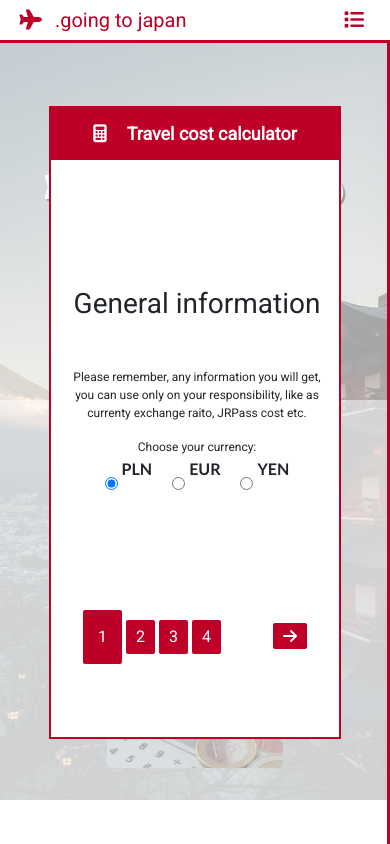
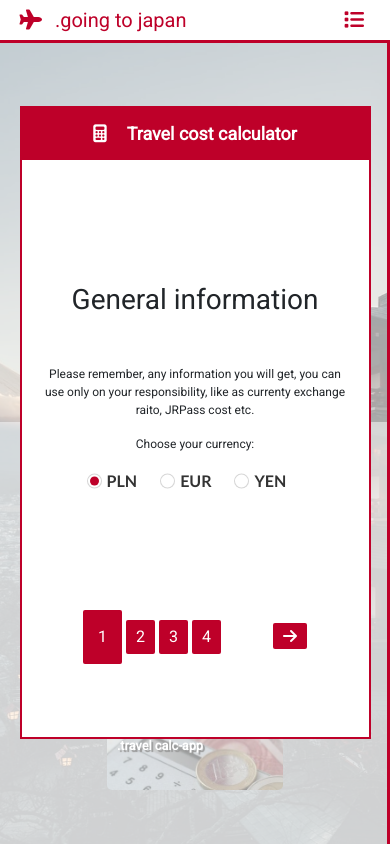
Before and after one commit to marek-onPC/gtj, a plain HTML site: page siteside.html in a window 390 px wide. Both pictures are taken after a click on the link ".travel calc-app". Drawn offline with nearby package versions, Linux system fonts and the light colour scheme.

Commit message:
change of radio style, modification of view for phones

```diff
--- a/code.js
+++ b/code.js
@@ -31,6 +31,8 @@ $(document).ready(function($) {
   $('#prep').fadeOut();
   $('#trip-plan').fadeOut();
   $('#about').fadeOut();
+  $('.modal-box').fadeOut();
+  $('.modal-bg').fadeOut();
   $('#home').delay(250).fadeIn();
   console.log("home");
   }
@@ -43,6 +45,8 @@ $(document).ready(function($) {
   $('#prep').fadeOut();
   $('#trip-plan').fadeOut();
   $('#about').fadeOut();
+  $('.modal-box').fadeOut();
+  $('.modal-bg').fadeOut();
   $('#japan').delay(250).fadeIn();
   console.log("jap");0
   }
@@ -55,6 +59,8 @@ $(document).ready(function($) {
   $('#japan').fadeOut();
   $('#trip-plan').fadeOut();
   $('#about').fadeOut();
+  $('.modal-box').fadeOut();
+  $('.modal-bg').fadeOut();
   $('#prep').delay(250).fadeIn();
   console.log("prep");0
   }
@@ -67,6 +73,8 @@ $(document).ready(function($) {
   $('#japan').fadeOut();
   $('#prep').fadeOut();
   $('#about').fadeOut();
+  $('.modal-box').fadeOut();
+  $('.modal-bg').fadeOut();
   $('#trip-plan').delay(250).fadeIn();
   console.log("trip");0
   }
@@ -78,6 +86,8 @@ $(document).ready(function($) {
   $('#japan').fadeOut();
   $('#prep').fadeOut();
   $('#trip-plan').fadeOut();
+  $('.modal-box').fadeOut();
+  $('.modal-bg').fadeOut();
   $('#about').delay(250).fadeIn();
   console.log("about");0
   }
@@ -121,6 +131,8 @@ $(document).ready(function($) {
     $('#home').delay(250).fadeIn();
     $('.modal-bg').fadeIn();
     $('.modal-box').fadeIn();
+    let set_height = $('#home').height();
+    $('.modal-bg').height(set_height);
   });
 
   $('#calc-app-close').click(function(){
--- a/css/globalside.css
+++ b/css/globalside.css
@@ -265,13 +265,63 @@ input[type=text]
     width: 15vw;
 }
 
-#currencyType > span
+.span_check
 {
     font-weight: bold;
     font-family: 'Calibri', sans-serif;
     position: relative;
-    top: -15px;
+    cursor: pointer;
+    display: inline-block;
+    margin: 0 20 0 3;
+    padding: 0 0 0 30px;
+    color: #333333;
 }
+
+.span_check::before
+{
+    /*transform is needed so the box/radio could be in the same line as text!*/
+    -webkit-transform: translateY(-50%);
+    transform: translateY(-50%);
+    background: #fff;
+    border: 1px solid rgba(0, 0, 0, 0.16);
+    border-radius: 50%;
+    content: "";
+    display: block;
+    height: 25px;
+    width: 25px;
+    left: 0;
+    position: absolute;
+    top: 50%;
+
+}
+
+.span_check::after
+{
+    /*transform is needed so the box/radio could be in the same line as text!*/
+    -webkit-transform: translateY(-50%);
+    transform: translateY(-50%);
+    background: #be0029;
+    border-radius: 50%;
+    content: "";
+    height: 13px;
+    width: 13px;
+    left: 6px;
+    opacity: 0;
+    position: absolute;
+    top: 50%;
+    transition: all 0.3s ease 0s;
+}
+
+.radio_style
+{
+    display: none;
+}
+
+.radio_style:checked + span::after {
+    opacity: 1;
+  }
+
+
 
 input:focus
 {
@@ -321,7 +371,7 @@ input:focus
 #calc-pages
 {
     height: 55vh;
-    width: 75vw;
+    /* width: 75vw; */
     padding-left: 5%;
     padding-right: 5%;
 }
@@ -406,6 +456,7 @@ input:focus
     .wallpaper
     {
         height: 800px;
+        min-height: 100vh;
     }
 
     .wallpaper h1
@@ -417,11 +468,13 @@ input:focus
     .welcome-content
     {
         height: 400px;
+        min-height: 50vh;
     }
 
     .welcome-top
     {
         height: 400px;
+        min-height: 50vh;
     }
 
 }
@@ -516,6 +569,31 @@ input:focus
         height: 42.5px;
     }
 
+    .span_check
+    {
+        margin: 0 20 0 3;
+        padding: 0 0 0 20px;
+    }
+
+    .span_check::before
+    {
+        height: 15px;
+        width: 15px;
+    }
+
+    .span_check::after
+    {
+        height: 9px;
+        width: 9px;
+        left: 3px;
+    }
+
+    .modal-box
+    {
+        height: 75vh;
+        width: 90vw;
+    }
+
 }
 
 /* AJUST SIDEBAR AND MAIN BUTTONS TO RESOLUTION */
--- a/siteside.html
+++ b/siteside.html
@@ -286,9 +286,9 @@
                       <p>Please remember, any information you will get, you can use only on your responsibility, like as currenty exchange raito, JRPass cost etc.</p>
                       <p class="mb-3">Choose your currency:</p>
                       <form id="currencyType">
-                        <input type="radio" name="currency" id="" value="PLN" class="mr-1" checked><span class="mr-3">PLN</span>
-                        <input type="radio" name="currency" id="" value="EUR" class="mr-1"><span class="mr-3">EUR</span>
-                        <input type="radio" name="currency" id="" value="YEN" class="mr-1"><span>YEN</span>
+                        <label><input type="radio" name="currency" id="" value="PLN" class="radio_style mr-1" checked><span class="mr-3 span_check">PLN</span></label>
+                        <label><input type="radio" name="currency" id="" value="EUR" class="radio_style mr-1"><span class="mr-3 span_check">EUR</span></label>
+                        <label><input type="radio" name="currency" id="" value="YEN" class="radio_style mr-1"><span class="span_check">YEN</span></label>
                       </form>
                     </div>
                   </div>
@@ -324,25 +324,26 @@
                   <div class="row h-100 d-flex align-items-center justify-content-center">
                     <div class="col-7">
                       <form id="jrpass">
-                        <p class="input-title mt-3 mb-1">Do you want to buy Japanese Rail Pass?</p>
-                        <input type="radio" name="type0" id="" value="jrN" class="mr-1" checked><span class="mr-1">No</span>
-                        <input type="radio" name="type0" id="" value="jrY" class="mr-1"><span class="mr-1">Yes</span>
+                        <p class="input-title mt-3 mb-2">Do you want to buy Japanese Rail Pass?</p>
+                        <label><input type="radio" name="type0" id="" value="jrN" class="radio_style" checked><span class="mr-1 span_check">No</span></label>
+                        <label><input type="radio" name="type0" id="" value="jrY" class="radio_style"><span class="mr-1 span_check">Yes</span></label>
+
                         <section id="type1">
-                          <p class="input-title mt-3 mb-1">Type of ticket - adult/child</p>
-                          <input type="radio" name="type1" id="" value="adult"><span class="mr-1">Adult</span>
-                          <input type="radio" name="type1" id="" value="child" class="ml-1"><span class="mr-1">Child</span>
+                          <p class="input-title mt-3 mb-2">Type of ticket - adult/child</p>
+                          <label><input type="radio" name="type1" id="" value="adult" class="radio_style"><span class="mr-1 span_check">Adult</span></label>
+                          <label><input type="radio" name="type1" id="" value="child" class="radio_style"><span class="mr-1 span_check">Child</span></label>
 
                         </section>
                         <section id="type2">
                           <p class="input-title mt-3 mb-1">Type of ticket - normal/green(premium)</p>
-                          <input type="radio" name="type2" id="" value="normal"><span class="mr-1">Normal</span>
-                          <input type="radio" name="type2" id="" value="green" class="ml-1"><span class="mr-1">Green</span>
+                          <label><input type="radio" name="type2" id="" value="normal" class="radio_style"><span class="mr-1 span_check">Normal</span></label>
+                          <label><input type="radio" name="type2" id="" value="green" class="radio_style"><span class="mr-1 span_check">Green</span></label>
                         </section>
                         <section id="type3">
                           <p class="input-title mt-3 mb-1">Number of days</p>
-                          <input type="radio" name="type3" id="" value="7"><span class="mr-1">7</span>
-                          <input type="radio" name="type3" id="" value="14" class="ml-1"><span class="mr-1">14</span>
-                          <input type="radio" name="type3" id="" value="21" class="ml-1"><span class="mr-1">21</span>
+                          <label><input type="radio" name="type3" id="" value="7" class="radio_style"><span class="mr-1 span_check">7</span></label>
+                          <label><input type="radio" name="type3" id="" value="14" class="radio_style"><span class="mr-1 span_check">14</span></label>
+                          <label><input type="radio" name="type3" id="" value="21" class="radio_style"><span class="mr-1 span_check">21</span></label>
                         </section>
 
 
```
